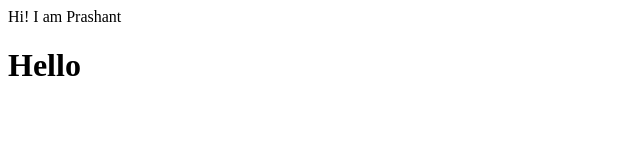
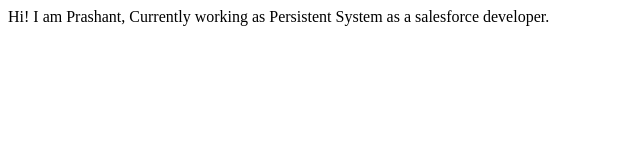
Before and after one commit to prashant707/prashantgehlot-portfolio, a plain HTML site: page index.html in a window 1280 px wide. Shown: the whole page, without its empty margins (0-640 px from the left). Drawn offline with Linux system fonts and the light colour scheme.

Commit message:
update index.html aboutme
added deatils about me

```diff
--- a/index.html
+++ b/index.html
@@ -7,7 +7,7 @@
     <title>StudentSite</title>
 </head>
 <body>
-    Hi! I am Prashant
-    <h1>Hello</h1>
+    Hi! I am Prashant,
+    Currently working as Persistent System as a salesforce developer.
 </body>
 </html>
```
